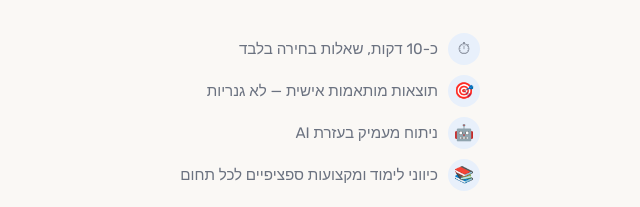
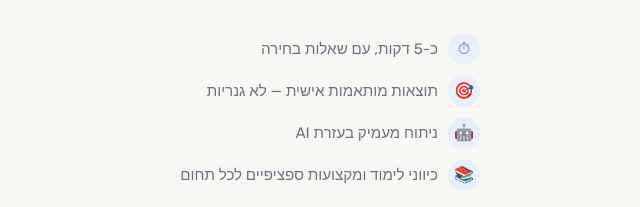
Before and after one commit to itaels94/career-matcher, a plain HTML site: page index.html in a window 1280 px wide. Shown: the part 267-474 px from the top of the page, 320-960 px from the left. Drawn offline with Linux system fonts and the light colour scheme.

Commit message:
Fix landing page: 10min→5min, remove 'בלבד' from features

```diff
--- a/index.html
+++ b/index.html
@@ -30,7 +30,7 @@
     <div class="features">
       <div class="feature">
         <div class="feature-icon">⏱</div>
-        <span>כ-10 דקות, שאלות בחירה בלבד</span>
+        <span>כ-5 דקות, עם שאלות בחירה</span>
       </div>
       <div class="feature">
         <div class="feature-icon">🎯</div>
```
